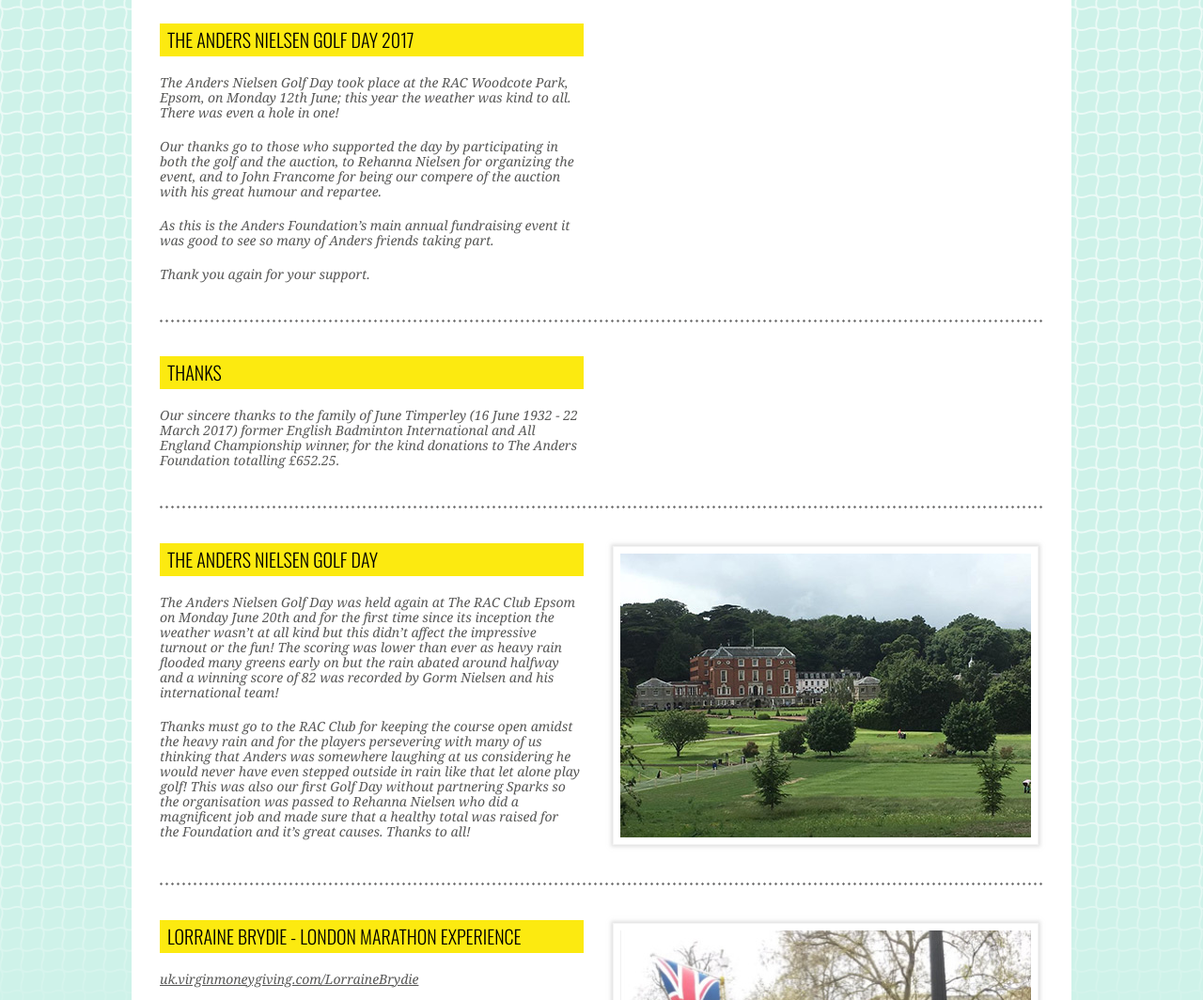
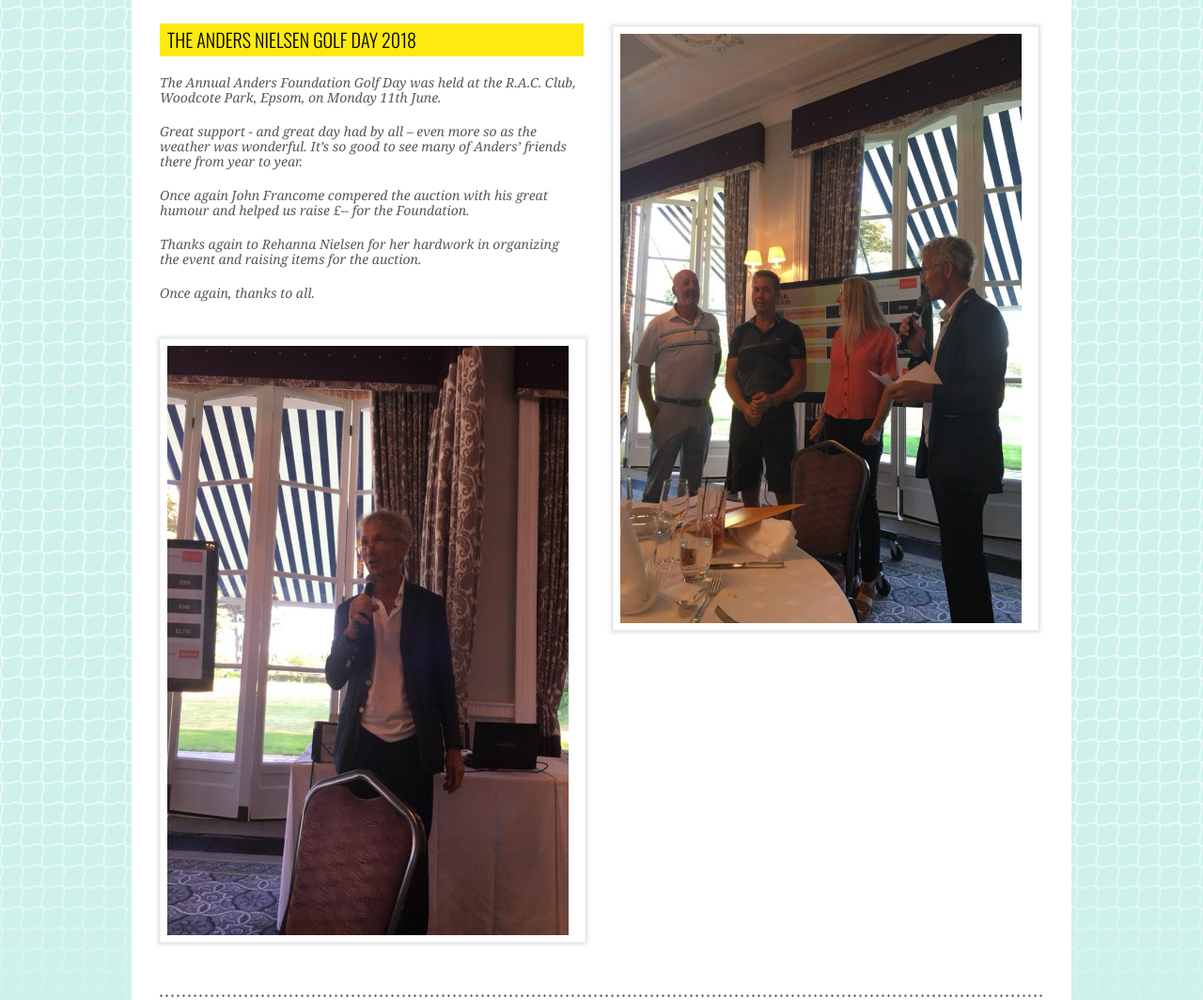
Before and after one commit to deltamuconsulting/anders-foundation, a plain HTML site: page fundraising_news.html in a window 1280 px wide. Shown: the part 377-1441 px from the top of the page at 94% size. Drawn offline with nearby package versions, Linux system fonts and the light colour scheme; a web font is replaced by a local one.

Commit message:
Added golf day 2018 writeup

```diff
--- a/fundraising_news.html
+++ b/fundraising_news.html
@@ -77,6 +77,35 @@
 		</div>
 
 		<div id="two_column_layout">
+
+			<div class="blog-post-left">
+				<div class="blog-heading">
+					<h2>The Anders Nielsen Golf Day 2018</h2>
+				</div>
+				<div class="blog-content">
+					<p>The Annual Anders Foundation Golf Day was held at the R.A.C. Club, Woodcote Park, Epsom, on Monday 11th June.</p><br />
+					<p>Great support - and great day had by all – even more so as the weather was wonderful. It’s so good to see many of Anders’ friends there from year to year.</p><br />
+					<p>Once again John Francome compered the auction with his great humour and helped us raise £-- for the Foundation.</p><br />
+					<p>Thanks again to Rehanna Nielsen for her hardwork in organizing the event and raising items for the auction.</p><br />
+
+					<p>Once again, thanks to all.</p><br />
+				</div>
+
+				<div class="blog-image portrait">
+					<img src="Images/golf_2018_2.jpg" width="427" height="627" alt="Golf Day 2018">
+				</div>
+			</div>
+
+			<div class="blog-post-right">
+				<div class="blog-image portrait">
+					<img src="Images/golf_2018_1.jpg" width="427" height="627" alt="Golf Day 2018">
+				</div>
+
+			</div>
+
+			<div class="blog-post-break">
+			</div>
+
 			<div class="blog-post-left">
 				<div class="blog-heading">
 					<h2>The Anders Nielsen Golf Day 2017</h2>
```
